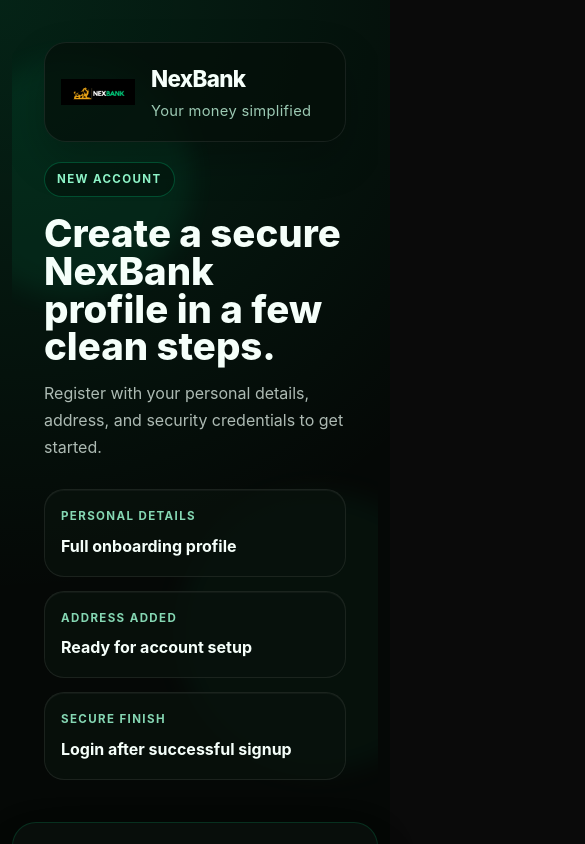
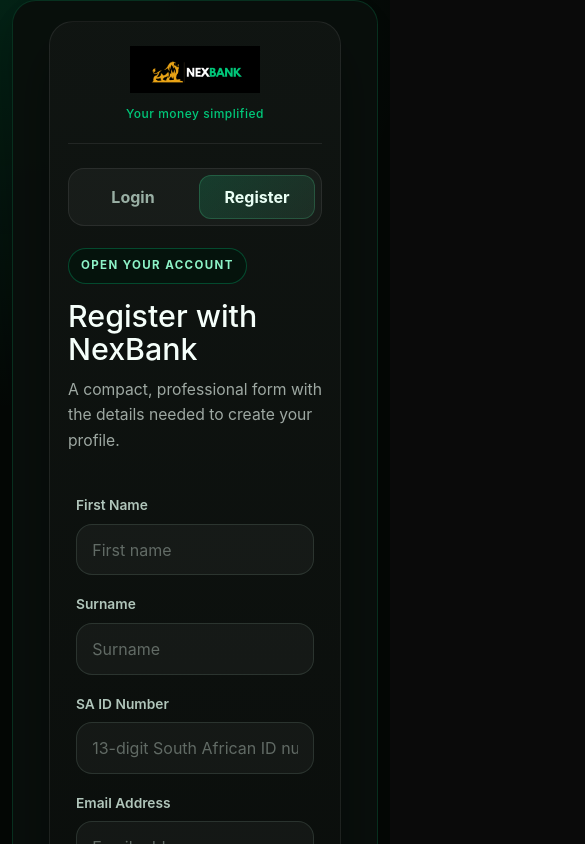
Before and after one commit to Nexbank/nexbank, a React (Create React App) app in the folder client/: page /register in a window 390 px wide. Shown: the top 844 px of the page, 585 px wide, since content can reach past the window. Built offline with nearby package versions, Linux system fonts and the light colour scheme.

Commit message:
updated ui for login and register

```diff
--- a/client/src/pages/Login.js
+++ b/client/src/pages/Login.js
@@ -6,46 +6,21 @@
   return (
     <div className="auth-shell auth-shell--login container-fluid">
       <div className="row g-0 min-vh-100">
-        <div className="col-lg-6 auth-brand-panel">
-          <div className="auth-brand-inner">
-            <div className="auth-brand-lockup">
-              <img
-                src="/NexBank-logo.png"
-                alt="NexBank"
-                className="auth-brand-logo"
-              />
-              <div className="auth-brand-lockup-copy">
-                <span className="auth-brand-name">NexBank</span>
-                <span className="auth-brand-slogan">Your money simplified</span>
+        <div className="col-lg-12 auth-form-panel">
+          <div className="auth-panel-frame">
+            <div className="" />
+            <div className="auth-card">
+              {/* Logo with slogan */}
+              <div className="auth-logo-container text-center">
+                <div className="auth-logo-wrapper">
+                  <img
+                    src="/NexBank-logo.png"
+                    alt="NexBank Logo"
+                    className="auth-logo"
+                  />
+                  <span className="auth-slogan">Your money simplified</span>
+                </div>
               </div>
-            </div>
-            <span className="auth-brand-chip">Secure Banking</span>
-            <h1 className="auth-brand-title">Welcome back to your smarter banking space.</h1>
-            <p className="auth-brand-copy">
-              Login to manage transfers, cards, bills, and insights from one clean dashboard.
-            </p>
-
-            <div className="auth-brand-highlights">
-              <div className="auth-highlight-card">
-                <span className="auth-highlight-label">Fast access</span>
-                <strong>Dashboard-ready login</strong>
-              </div>
-              <div className="auth-highlight-card">
-                <span className="auth-highlight-label">Protected flow</span>
-                <strong>Multi-step recovery support</strong>
-              </div>
-              <div className="auth-highlight-card">
-                <span className="auth-highlight-label">Professional look</span>
-                <strong>Smaller, cleaner form layout</strong>
-              </div>
-            </div>
-          </div>
-        </div>
-
-        <div className="col-lg-6 auth-form-panel">
-          <div className="auth-panel-frame">
-            <div className="auth-panel-glow" />
-            <div className="auth-card">
               <div className="auth-switcher" role="tablist" aria-label="Authentication pages">
                 <Link className="auth-switcher-link auth-switcher-link--active" to="/login">
                   Login
--- a/client/src/pages/Register.js
+++ b/client/src/pages/Register.js
@@ -76,46 +76,21 @@
   return (
     <div className="auth-shell auth-shell--register container-fluid">
       <div className="row g-0 min-vh-100">
-        <div className="col-lg-6 auth-brand-panel">
-          <div className="auth-brand-inner">
-            <div className="auth-brand-lockup">
-              <img
-                src="/NexBank-logo.png"
-                alt="NexBank"
-                className="auth-brand-logo"
-              />
-              <div className="auth-brand-lockup-copy">
-                <span className="auth-brand-name">NexBank</span>
-                <span className="auth-brand-slogan">Your money simplified</span>
-              </div>
-            </div>
-            <span className="auth-brand-chip">New Account</span>
-            <h1 className="auth-brand-title">Create a secure NexBank profile in a few clean steps.</h1>
-            <p className="auth-brand-copy">
-              Register with your personal details, address, and security credentials to get started.
-            </p>
-
-            <div className="auth-brand-highlights">
-              <div className="auth-highlight-card">
-                <span className="auth-highlight-label">Personal details</span>
-                <strong>Full onboarding profile</strong>
-              </div>
-              <div className="auth-highlight-card">
-                <span className="auth-highlight-label">Address added</span>
-                <strong>Ready for account setup</strong>
-              </div>
-              <div className="auth-highlight-card">
-                <span className="auth-highlight-label">Secure finish</span>
-                <strong>Login after successful signup</strong>
-              </div>
-            </div>
-          </div>
-        </div>
-
-        <div className="col-lg-6 auth-form-panel">
+        <div className="col-lg-12 auth-form-panel">
           <div className="auth-panel-frame">
             <div className="auth-panel-glow" />
             <div className="auth-card auth-card--wide">
+              {/* Logo with slogan */}
+              <div className="auth-logo-container text-center">
+                <div className="auth-logo-wrapper">
+                  <img
+                    src="/NexBank-logo.png"
+                    alt="NexBank Logo"
+                    className="auth-logo"
+                  />
+                  <span className="auth-slogan">Your money simplified</span>
+                </div>
+              </div>
               <div className="auth-switcher" role="tablist" aria-label="Authentication pages">
                 <Link className="auth-switcher-link" to="/login">
                   Login
--- a/client/src/styles/global.css
+++ b/client/src/styles/global.css
@@ -1788,14 +1788,7 @@
 }
 
 /* Left Panel - Welcome Section */
-.auth-left {
-  flex: 1;
-  background: linear-gradient(135deg, var(--color-primary-dark), var(--color-bg));
-  display: flex;
-  flex-direction: column;
-  justify-content: center;
-  padding: 48px;
-}
+
 
 .auth-left h1 {
   font-size: 48px;
@@ -3778,7 +3771,7 @@
   width: min(100%, 540px);
 }
 
-.auth-panel-glow {
+.-glow {
   position: absolute;
   inset: -2px;
   border-radius: 30px;
@@ -4040,7 +4033,6 @@
     padding: 24px 14px;
   }
 
-  .auth-brand-inner,
   .auth-panel-frame,
   .auth-card--wide,
   .auth-card--compact {
@@ -4086,3 +4078,90 @@
     min-width: 0;
   }
 }
+
+/* =========================
+   AUTH CENTERING & LOGO STYLES (UPDATED - FORCED CENTERING)
+========================= */
+
+/* Force full width centering - IMPORTANT! */
+.auth-shell .row {
+  margin: 0 !important;
+  width: 100% !important;
+}
+
+/* Make the form panel take full width and center it */
+.auth-shell .col-lg-12.auth-form-panel {
+  flex: 0 0 100% !important;
+  max-width: 100% !important;
+  display: flex !important;
+  align-items: center !important;
+  justify-content: center !important;
+  min-height: 100vh !important;
+  padding: 20px !important;
+}
+
+/* Hide the left brand panel completely */
+.auth-shell .col-lg-6.auth-brand-panel {
+  display: none !important;
+}
+
+/* Center the frame container */
+.auth-panel-frame {
+  margin: 0 auto !important;
+  width: 100% !important;
+  display: flex !important;
+  justify-content: center !important;
+}
+
+/* Center the card */
+.auth-card {
+  margin: 0 auto !important;
+  width: 100% !important;
+  max-width: 520px !important;
+}
+
+/* Logo container with slogan */
+.auth-logo-container {
+  text-align: center !important;
+  padding: 0 0 20px 0 !important;
+  border-bottom: 1px solid rgba(255, 255, 255, 0.08) !important;
+  margin-bottom: 24px !important;
+}
+
+.auth-logo-wrapper {
+  display: flex !important;
+  flex-direction: column !important;
+  align-items: center !important;
+  justify-content: center !important;
+  gap: 8px !important;
+}
+
+.auth-logo {
+  max-width: 160px !important;
+  height: auto !important;
+  display: inline-block !important;
+}
+
+.auth-slogan {
+  color: var(--color-primary) !important;
+  font-size: 14px !important;
+  font-weight: 500 !important;
+  letter-spacing: 0.5px !important;
+  margin-top: 4px !important;
+}
+
+/* Ensure the card stays centered on all screen sizes */
+@media (max-width: 768px) {
+  .auth-logo {
+    max-width: 130px !important;
+  }
+
+  .auth-slogan {
+    font-size: 12px !important;
+  }
+
+  .auth-card {
+    margin: 0 16px !important;
+    max-width: calc(100% - 32px) !important;
+  }
+}
```
